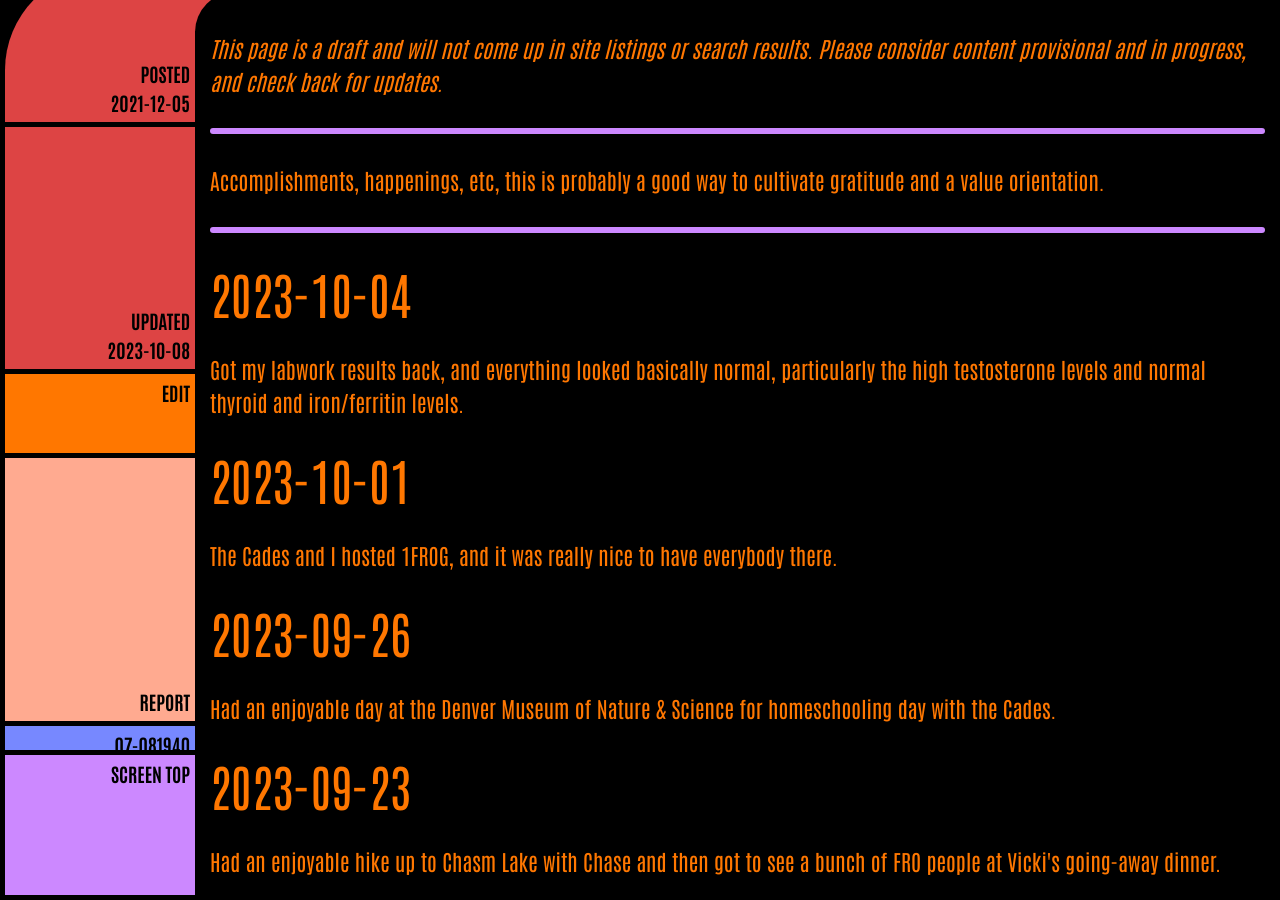
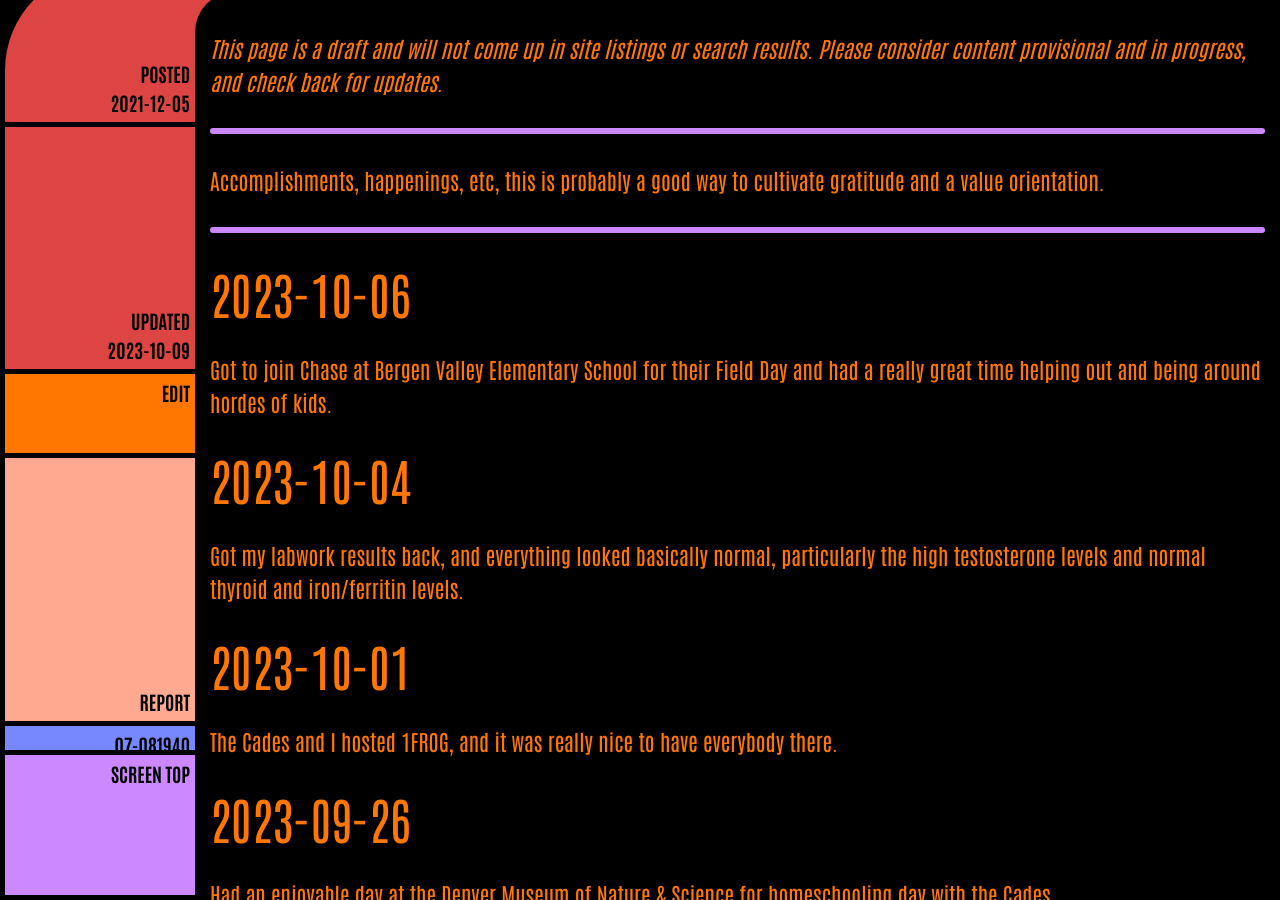
Before and after one commit to ArthurZey/arthurzey.github.io, a Jekyll site: the page built from _pages/one-good-thing.md, in a window 1280 px wide and 900 px high, scrolled down 333 px. Built offline with Jekyll 4.4.1, drawn with Linux system fonts in a browser that asks for light colours.

Commit message:
added 2023-10-06

```diff
--- a/_pages/one-good-thing.md
+++ b/_pages/one-good-thing.md
@@ -2,12 +2,15 @@
 title: One Good Thing
 description: "Accomplishments, happenings, etc, this is probably a good way to cultivate gratitude and a value orientation."
 date: "2021-12-05"
-last_modified_at: "2023-10-08T15:50:35+00:00"
+last_modified_at: "2023-10-09T13:20:24+00:00"
 tags:
   - happenings
   - draft
 sitemap: false
 ---
+
+## 2023-10-06
+Got to join Chase at Bergen Valley Elementary School for their Field Day and had a really great time helping out and being around hordes of kids.
 
 ## 2023-10-04
 Got my labwork results back, and everything looked basically normal, particularly the high testosterone levels and normal thyroid and iron/ferritin levels.
```
